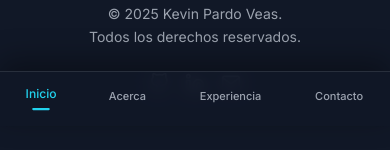
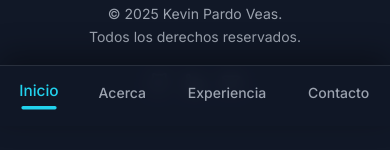
Before and after one commit to Krpardo27/kevin-portfolio, a React (Vite) app in the folder frontend/: page / in a window 390 px wide. Shown: the part 718-868 px from the top of the page. Built offline with nearby package versions, Linux system fonts and the light colour scheme.

Commit message:
Ajustes de CSS navmobile

```diff
--- a/frontend/src/components/NavMobile.jsx
+++ b/frontend/src/components/NavMobile.jsx
@@ -12,7 +12,7 @@ const NavMobile = () => {
     <nav
       aria-label="Navegación móvil"
       className="
-        fixed bottom-0 left-0 right-0 z-50 md:hidden
+        fixed bottom-0 left-0 right-0 z-50 lg:hidden
         bg-gray-900/90 backdrop-blur
         border-t border-white/10
         shadow-[0_-10px_30px_rgba(0,0,0,0.35)]
@@ -27,7 +27,7 @@ const NavMobile = () => {
               className={({ isActive }) =>
                 `
                   flex flex-col items-center gap-1 px-3 py-2
-                  text-[11px] font-medium transition-all
+                  text-[14px] font-medium transition-all
                   ${
                     isActive
                       ? "text-cyan-400 scale-110 -translate-y-0.5"
@@ -43,8 +43,8 @@ const NavMobile = () => {
                   {/* indicador */}
                   <span
                     className={`
-                      h-[2px] rounded-full bg-cyan-400 transition-all duration-300
-                      ${isActive ? "w-4" : "w-0"}
+                      h-[3px] rounded-full bg-cyan-400 transition-all duration-300
+                      ${isActive ? "w-8" : "w-0"}
                     `}
                   />
                 </>
```
Also changed, not shown: 1 other file (tests, documents, lock files or other folders).
